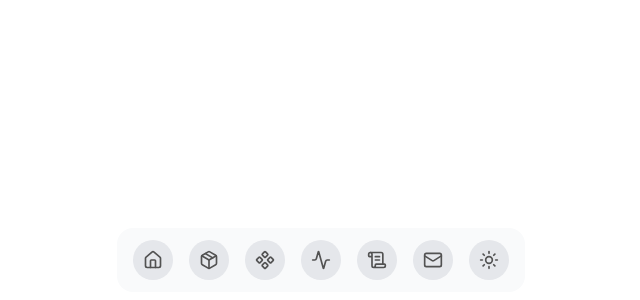
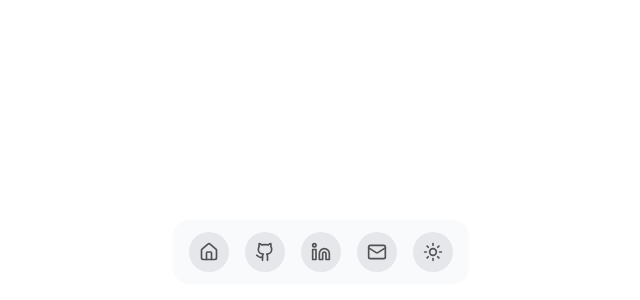
Before and after one commit to Sabique-Islam/Portfolio, a Next.js app: page / in a window 1280 px wide. Shown: the part 500-800 px from the top of the page, without its empty margins (319-959 px from the left). Built offline with nearby package versions, Linux system fonts and the light colour scheme.

Commit message:
refactor(Navbar): add social media handles

```diff
--- a/src/components/Pages/Navbar.tsx
+++ b/src/components/Pages/Navbar.tsx
@@ -1,74 +1,60 @@
-import {
-  Activity,
-  Component,
-  HomeIcon,
-  Mail,
-  Package,
-  ScrollText,
-  SunMoon,
-} from 'lucide-react';
+'use client';
 
+import { Mail, Github, Linkedin, HomeIcon } from 'lucide-react';
 import { Dock, DockIcon, DockItem, DockLabel } from '@/components/ui/dock';
 import { ThemeToggle } from '@/components/theme-toggle';
 
 const data = [
   {
     title: 'Home',
-    icon: (
-      <HomeIcon className='h-full w-full text-neutral-600 dark:text-neutral-300' />
-    ),
+    icon: <HomeIcon className='h-full w-full text-neutral-600 dark:text-neutral-300' />,
     href: '#',
   },
   {
-    title: 'Products',
-    icon: (
-      <Package className='h-full w-full text-neutral-600 dark:text-neutral-300' />
-    ),
-    href: '#',
+    title: 'GitHub',
+    icon: <Github className='h-full w-full text-neutral-600 dark:text-neutral-300' />,
+    href: 'https://github.com/Sabique-Islam',
+    external: true,
   },
   {
-    title: 'Components',
-    icon: (
-      <Component className='h-full w-full text-neutral-600 dark:text-neutral-300' />
-    ),
-    href: '#',
-  },
-  {
-    title: 'Activity',
-    icon: (
-      <Activity className='h-full w-full text-neutral-600 dark:text-neutral-300' />
-    ),
-    href: '#',
-  },
-  {
-    title: 'Change Log',
-    icon: (
-      <ScrollText className='h-full w-full text-neutral-600 dark:text-neutral-300' />
-    ),
-    href: '#',
+    title: 'LinkedIn',
+    icon: <Linkedin className='h-full w-full text-neutral-600 dark:text-neutral-300' />,
+    href: 'https://www.linkedin.com/in/sabique-islam/',
+    external: true,
   },
   {
     title: 'Email',
-    icon: (
-      <Mail className='h-full w-full text-neutral-600 dark:text-neutral-300' />
-    ),
-    href: '#',
+    icon: <Mail className='h-full w-full text-neutral-600 dark:text-neutral-300' />,
+    href: 'mailto:sabiqueislam7@gmail.com',
   },
 ];
 
 export function Navbar() {
   return (
-    <div className='absolute bottom-2 left-1/2 max-w-full -translate-x-1/2'>
+    <div className='fixed bottom-4 left-1/2 max-w-full -translate-x-1/2 z-50'>
       <Dock className='items-end pb-3'>
         {data.map((item, idx) => (
           <DockItem
             key={idx}
             className='aspect-square rounded-full bg-gray-200 dark:bg-neutral-800'
           >
-            <DockIcon>{item.icon}</DockIcon>
+            <DockLabel>{item.title}</DockLabel>
+            <DockIcon>
+              <a
+                href={item.href}
+                target={item.external ? '_blank' : undefined}
+                rel={item.external ? 'noopener noreferrer' : undefined}
+                className='block h-full w-full'
+                aria-label={item.title}
+              >
+                {item.icon}
+              </a>
+            </DockIcon>
           </DockItem>
         ))}
+
         <DockItem className='aspect-square rounded-full bg-gray-200 dark:bg-neutral-800'>
+          <DockLabel>Theme</DockLabel>
           <DockIcon>
             <ThemeToggle />
           </DockIcon>
```
